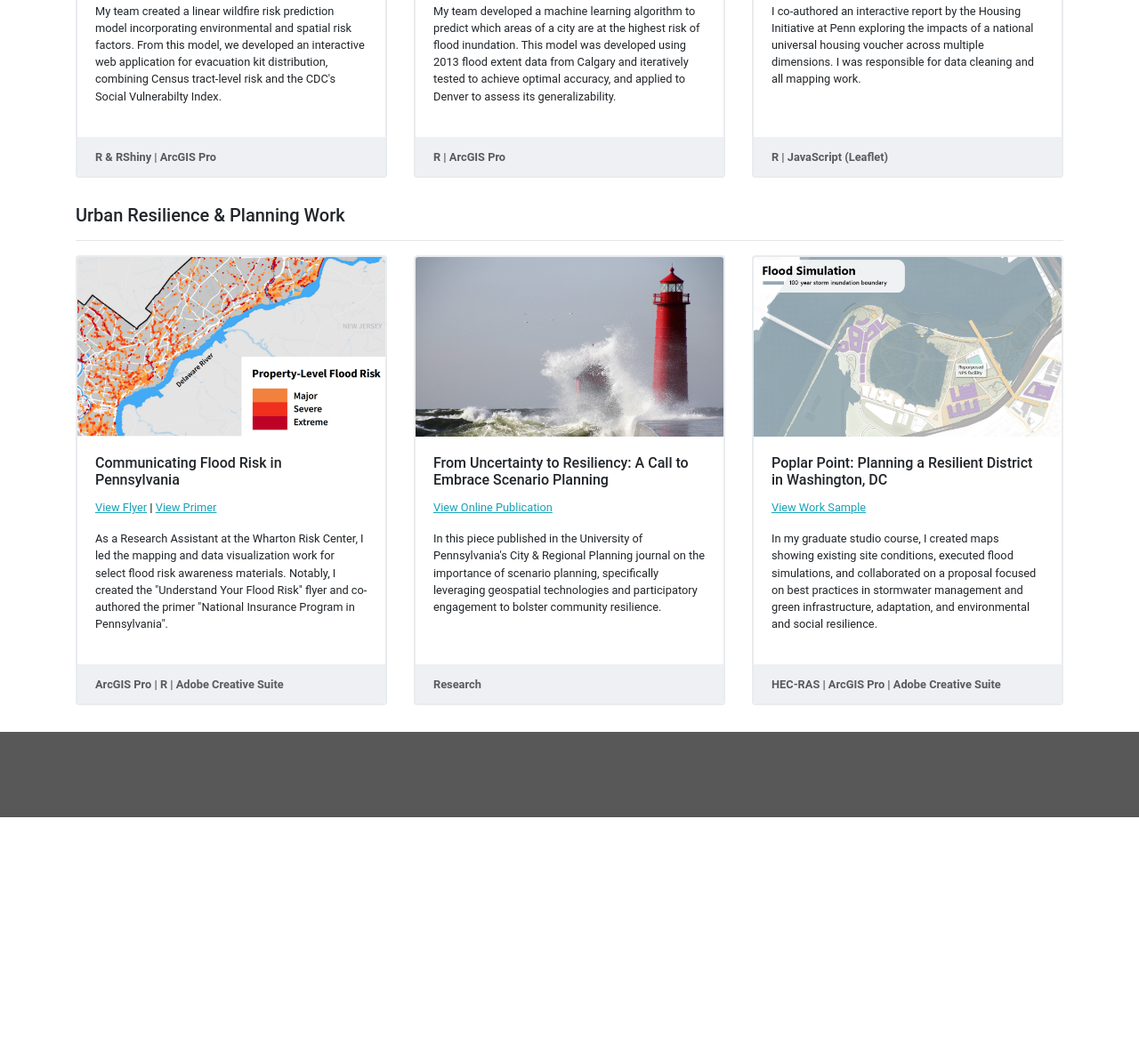
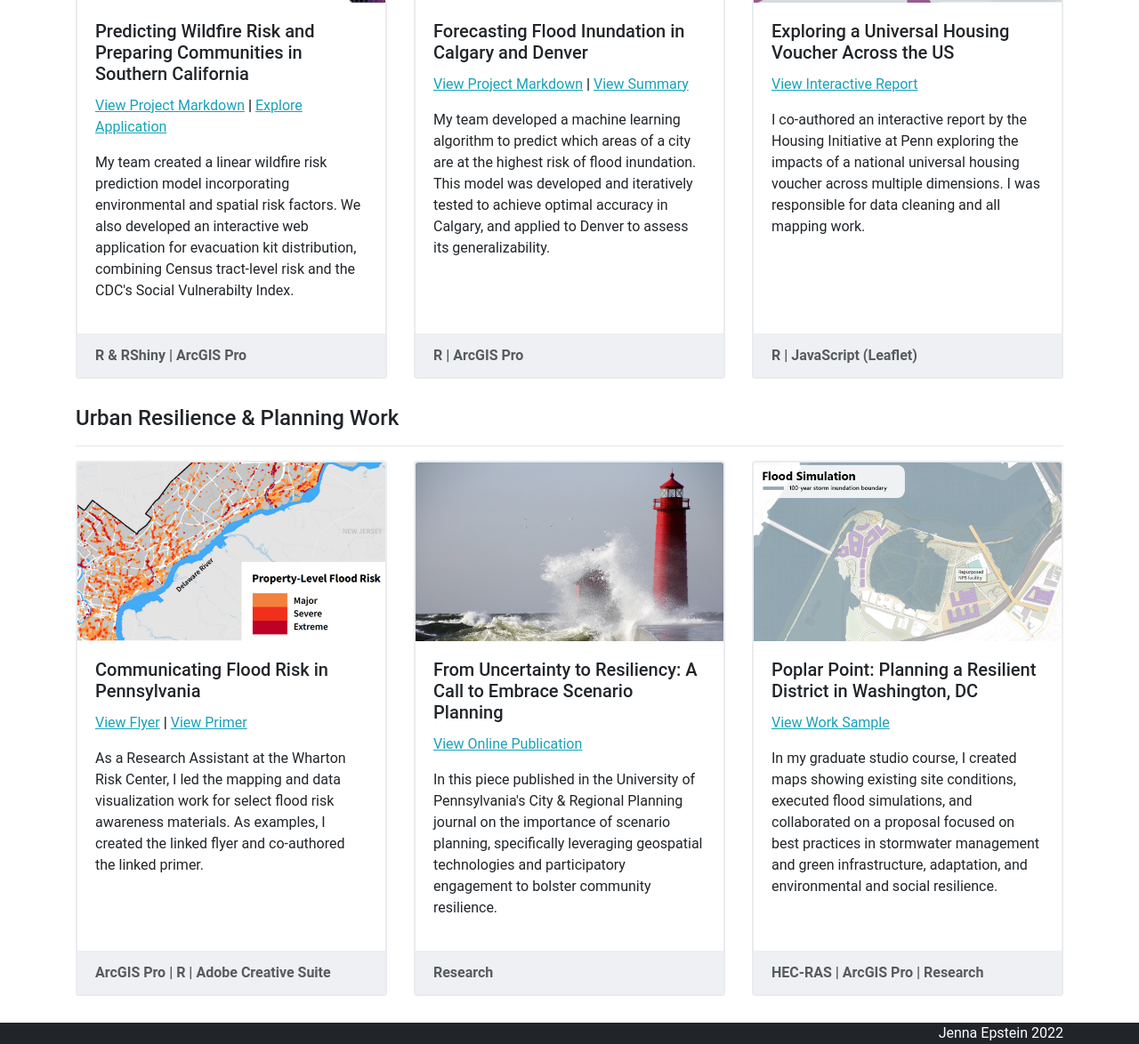
Before and after one commit to jennaepstein/jennaepstein.github.io, a website: page index.html in a window 1280 px wide. Shown: the part 1111-2285 px from the top of the page at 89% size. Before the commit the page ends 2030 px from the top, so only its background shows below. Drawn offline with nearby package versions, Linux system fonts and the light colour scheme.

Commit message:
minor styling edits

```diff
--- a/css/jennaepstein.css
+++ b/css/jennaepstein.css
@@ -1,8 +1,3 @@
-/*!
- * Start Bootstrap - Modern Business (https://startbootstrap.com/template/modern-business)
- * Copyright 2013-2020 Start Bootstrap
- * Licensed under MIT (https://github.com/StartBootstrap/startbootstrap-logomodern-business-nav/blob/master/LICENSE)
- */
 body {
   padding-top: 56px;
 }
@@ -35,7 +30,7 @@ body {
     border-color: #17a2b8; /*set the color you want here*/ }
 
 .bg-dark {
-  background-color: #585858!important
+  background-color: #212529!important
 }
 
 .navbar-dark .navbar-nav .nav-link {
@@ -46,7 +41,7 @@ html * { font-family: "Roboto" !important; }
 
 body {
   margin: 0;
-  font-size: 0.8rem;
+  font-size: 1rem;
   font-weight: 400;
   line-height: 1.5;
   color: #212529;
@@ -55,9 +50,9 @@ body {
 }
 
 
-  h3 {font-size: 1.25rem; }
+  h3 {font-size: 1.5rem; }
 
-  h4 {font-size: 1rem;}
+  h4 {font-size: 1.25rem;}
 
   a {color: #17a2b8;
   }
@@ -102,6 +97,8 @@ body {
     background-color: #e9ecef;
     border-top: 1px solid #e9ecef;
     opacity: 0.75;
+    color: #212529;
+    font-size: 1rem;
   }
 
   .card {
--- a/index.html
+++ b/index.html
@@ -77,7 +77,7 @@
     <div class="card h-100">
         <div><img class="card-img-top" src="img/elpaso_road_viewer.jpg" alt="thumbnail of el paso road viewer with equity lens"></div>
       <div class="card-body">
-        <h4 class="card-title">Building a Data-Driven Road Repair Prioritization System for El Paso, Texas</h4>
+        <h4 class="card-title">Developing a Data-Driven Road Repair Prioritization System for El Paso, Texas</h4>
         <p><a href="https://pennmusa.github.io/MUSA_801.io/project_28/index.html" target="_blank"><u>View Project Markdown</u></a><strong> | </strong>
           <a href="https://jennaepstein.github.io/El_Paso_Road_Viewer/" target="_blank"><u>Explore Application</u></a></p>
           <div class="card-text"><p>My team developed a predictive model for forecasting pavement conditions in El Paso, and built a complementary tool to assist the Capital Improvements Department prioritize road repair projects.</p>
@@ -123,7 +123,7 @@
      <p><a href="wildfire_risk_analysis_rmd.html" target="_blank"><u>View Project Markdown</u></a><strong> | </strong>
      <!--<a href="https://www.youtube.com/watch?v=LJHMXxgcA64" target="_blank">Watch Video Pitch</a><br>-->
      <a href="https://jeffstern.shinyapps.io/Emergency-Kit-Distribution/" target="_blank"><u>Explore Application</u></a></p>
-     <div class="card-text"><p>My team created a linear wildfire risk prediction model incorporating environmental and spatial risk factors. From this model, we developed an interactive web application for evacuation kit distribution, combining Census tract-level risk and the CDC's Social Vulnerabilty Index.</p>
+     <div class="card-text"><p>My team created a linear wildfire risk prediction model incorporating environmental and spatial risk factors. We also developed an interactive web application for evacuation kit distribution, combining Census tract-level risk and the CDC's Social Vulnerabilty Index.</p>
    </div>
  </div>
      <div class="card-footer"><strong>R & RShiny  |  ArcGIS Pro</strong></div>
@@ -138,7 +138,7 @@
    <h4 class="card-title">Forecasting Flood Inundation in Calgary and Denver</h4>
    <p><a href="forecasting_flood_inundation_rmd.html" target="_blank"><u>View Project Markdown</u></a><strong> | </strong>
      <a href="pdf/LUEM_midterm_summary.pdf" target="_blank"><u>View Summary</u></a></p>
-     <div class="card-text"><p>My team developed a machine learning algorithm to predict which areas of a city are at the highest risk of flood inundation. This model was developed using 2013 flood extent data from Calgary and iteratively tested to achieve optimal accuracy, and applied to Denver to assess its generalizability.</p>
+     <div class="card-text"><p>My team developed a machine learning algorithm to predict which areas of a city are at the highest risk of flood inundation. This model was developed and iteratively tested to achieve optimal accuracy in Calgary, and applied to Denver to assess its generalizability.</p>
      </div>
  </div>
  <div class="card-footer"><strong> R  |  ArcGIS Pro</strong></div>
@@ -168,7 +168,7 @@
       <h4 class="card-title">Communicating Flood Risk in Pennsylvania</h4>
       <p><a href="https://riskcenter.wharton.upenn.edu/wp-content/uploads/2021/11/NFIP-and-Flood-Risk-Southeastern-PA.pdf" target="_blank"><u>View Flyer</u></a><strong> | </strong>
         <a href="https://riskcenter.wharton.upenn.edu/wp-content/uploads/2021/11/The-National-Flood-Insurance-Program-in-Pennsylvania_Issue-Brief-Nov-2021.pdf" target="_blank"><u>View Primer</u></a></p>
-    <div class="card-text"><p>As a Research Assistant at the Wharton Risk Center, I led the mapping and data visualization work for select flood risk awareness materials. Notably, I created the "Understand Your Flood Risk" flyer and co-authored the primer "National Insurance Program in Pennsylvania".</p>
+    <div class="card-text"><p>As a Research Assistant at the Wharton Risk Center, I led the mapping and data visualization work for select flood risk awareness materials. As examples, I created the linked flyer and co-authored the linked primer.</p>
     </div>
     </div>
     <div class="card-footer"><strong> ArcGIS Pro  |  R  | Adobe Creative Suite</strong></div>
@@ -199,7 +199,7 @@
           <div class="card-text"><p>In my graduate studio course, I created maps showing existing site conditions, executed flood simulations, and collaborated on a proposal focused on best practices in stormwater management and green infrastructure, adaptation, and environmental and social resilience.</p>
           </div>
       </div>
-      <div class="card-footer"><strong>HEC-RAS  |  ArcGIS Pro  |  Adobe Creative Suite</strong></div>
+      <div class="card-footer"><strong>HEC-RAS  |  ArcGIS Pro  | Research</strong></div>
   </div>
   </div>
 </div>
@@ -295,9 +295,9 @@
   <!-- /.container -->
 
   <!-- Footer -->
-  <footer class="py-5 bg-dark">
+  <footer class="py-6 bg-dark">
     <div class="container">
-      <!--<p class="m-0 text-center text-white">Copyright &copy; Your Website 2020</p> -->
+      <p class="m-0 text-right text-white">Jenna Epstein 2022</p>
     </div>
     <!-- /.container -->
   </footer>
```
